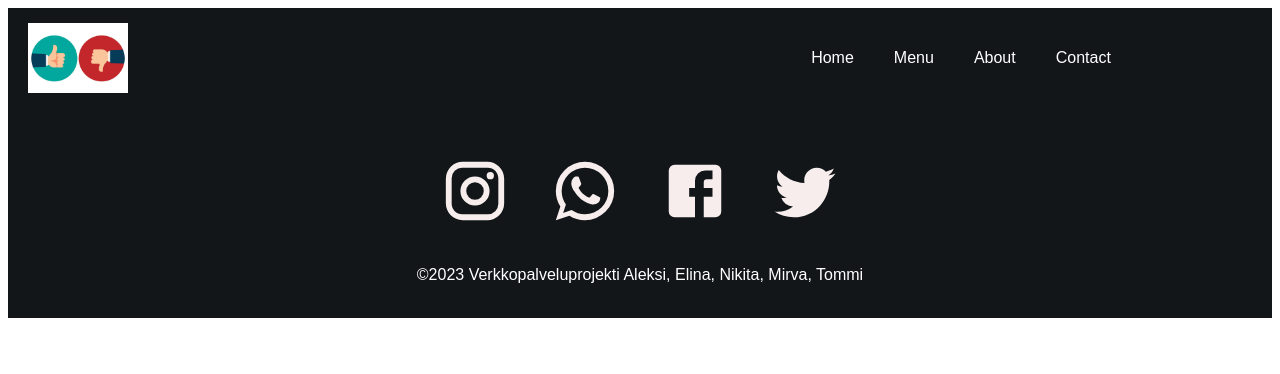
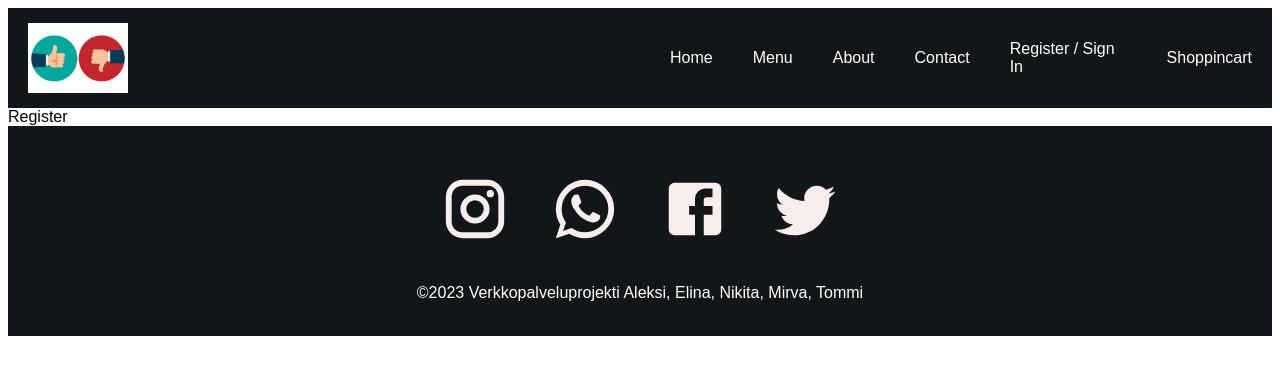
Before and after one commit to mehtae/2023_4B_Verkkopalveluprojekti, a React (Create React App) app: page /Register in a window 1280 px wide. Shown: the top 374 px of the page. Built offline with nearby package versions, Linux system fonts and the light colour scheme.

Commit message:
few new pages

```diff
--- a/src/App.js
+++ b/src/App.js
@@ -6,6 +6,8 @@ import Footer from './components/Footer';
 import Menu from './Pages/Menu';
 import About from './Pages/About';
 import ContactUs from './Pages/ContactUs';
+import Register from './Pages/Register';
+import Shoppingcart from './Pages/Shoppingcart';
 import { BrowserRouter, Routes,Route} from "react-router-dom";
 
 
@@ -19,6 +21,8 @@ function App() {
           <Route exact path="/Menu" element={<Menu/>} />
           <Route exact path="/About" element={<About/>} />
           <Route exact path="/Contact" element={<ContactUs/>} />
+          <Route exact path="/Register" element={<Register/>} />
+          <Route exact path="/Shoppingcart" element={<Shoppingcart/>} />
         </Routes>
         <Footer/>
         </BrowserRouter>
--- /dev/null
+++ b/src/Pages/Register.js
@@ -0,0 +1,9 @@
+import React from 'react'
+
+function Register() {
+  return (
+    <div>Register</div>
+  )
+}
+
+export default Register
--- /dev/null
+++ b/src/Pages/Shoppingcart.js
@@ -0,0 +1,9 @@
+import React from 'react'
+
+function Shoppingcart() {
+  return (
+    <div>Shoppingcart</div>
+  )
+}
+
+export default Shoppingcart
--- a/src/components/Navbar.js
+++ b/src/components/Navbar.js
@@ -19,6 +19,8 @@ function Navbar() {
           <Link to="/menu"> Menu </Link>
           <Link to="/about"> About </Link>
           <Link to="/contact"> Contact </Link>
+          <Link to="/register"> Register / Sign In </Link>
+          <Link to="/shoppingcart">Shoppincart</Link>
         </div>
       </div>
       <div className="rightSide">
@@ -26,6 +28,8 @@ function Navbar() {
         <Link to="/menu"> Menu </Link>
         <Link to="/about"> About </Link>
         <Link to="/contact"> Contact </Link>
+        <Link to="/register"> Register / Sign In </Link>
+        <Link to="/shoppincart"> Shoppincart </Link>
         <button onClick={toggleNavbar}>
           <ReorderIcon />
         </button>
```
Also changed, not shown: src/styles/register.css (added), src/styles/shoppincart.css (added).
